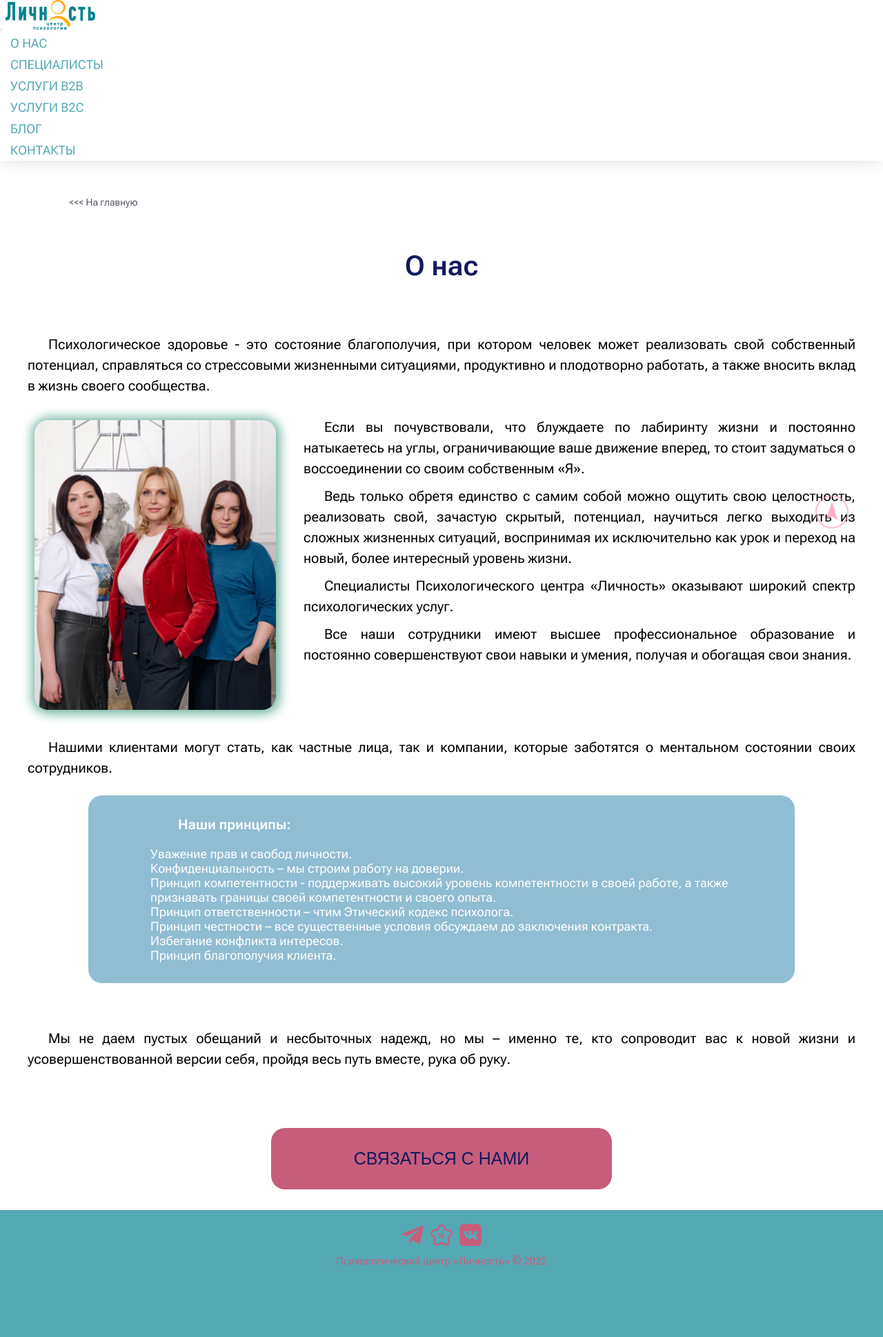
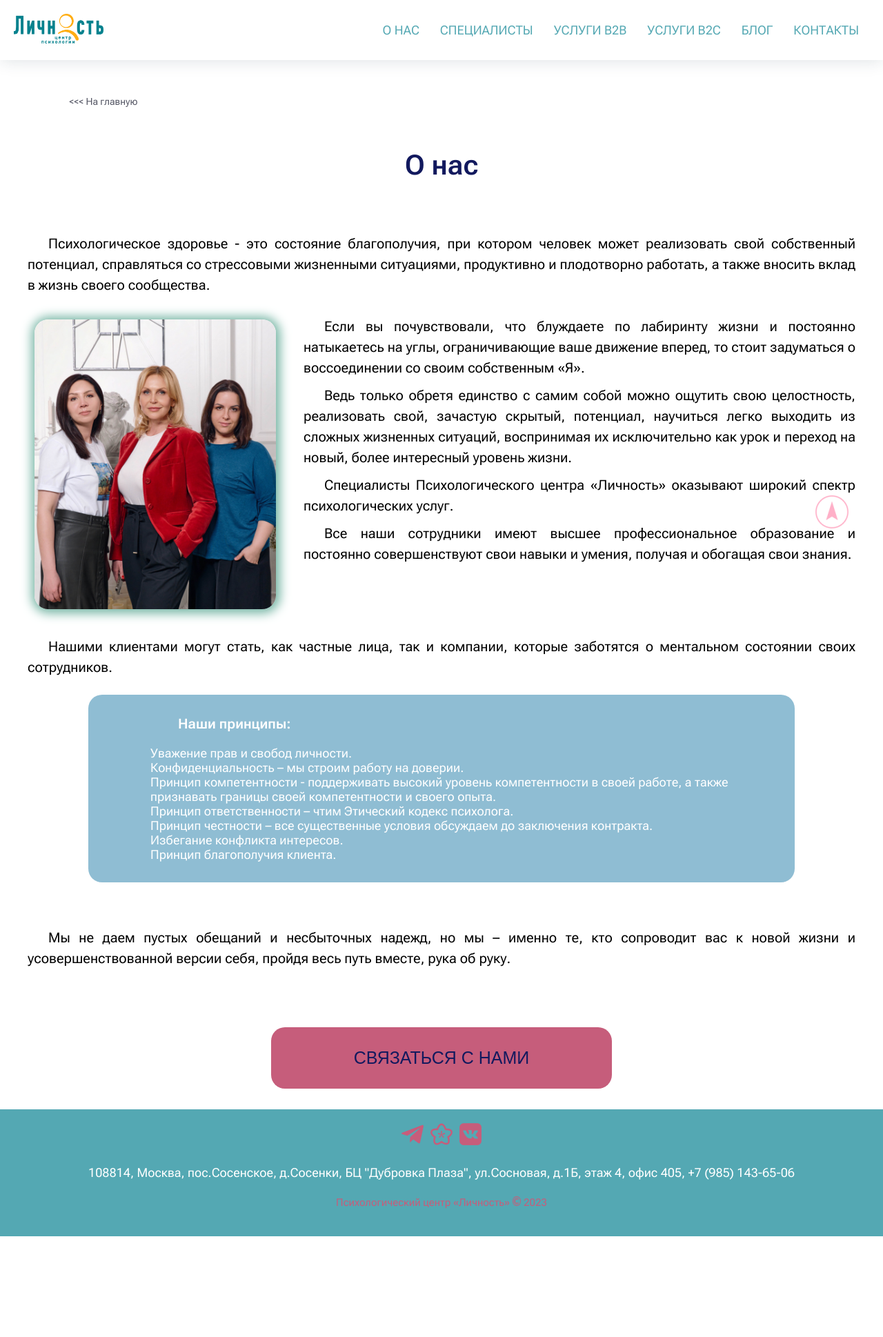
Before and after one commit to Anna-0212/lichnost, a plain HTML site: page we.html in a window 1280 px wide. Shown: the whole page at 69% size. After the commit the page ends 1792 px from the top, so only its background shows below. Drawn offline with Linux system fonts and the light colour scheme.

Commit message:
Update we.html

```diff
--- a/we.html
+++ b/we.html
@@ -12,22 +12,22 @@
     <link href="https://fonts.googleapis.com/css2?family=Roboto+Flex:opsz,wght@8..144,400;8..144,600&display=swap" rel="stylesheet">
 </head>
 <body>
-
+<!--
 <header class="header open">
-    <div class="container header_container">
+    <div class="container header_container"> -->
 
         <!-- кнопка бургера -->
-        <button class="header__burger-btn" id="burger">
+        <!-- <button class="header__burger-btn" id="burger">
             <span></span><span></span><span></span>
-        </button>
+        </button> -->
 
         <!-- лого -->
-        <a href="index.html" class="logo">
+        <!-- <a href="index.html" class="logo">
             <img class="logo_img" href="index.html" src="images/lichnost.png" alt="Lichnost" >
-        </a>
+        </a> -->
 
         <!-- меню -->
-        <nav class="menu">
+        <!-- <nav class="menu">
             <ul class="menu_list">
                 <li class="menu_item">
                     <a class="menu_link" href="we.html" >О нас</a>
@@ -50,9 +50,48 @@
             </ul>
         </nav>
     </div>
-</header>
+</header> -->
 
 
+<header class="header">
+    <!-- <div class="container header_container"> -->
+        <div>
+
+<nav class="navbar">
+    <!-- LOGO -->
+    <a href="index.html" class="logo">
+        <img class="logo_img" href="index.html" src="images/lichnost.png" alt="Lichnost" >
+    </a>
+
+    <!-- menu  -->
+    <ul class="nav-links">
+        <!-- button burger  -->
+        <input type="checkbox" id="checkbox_toggle" />
+        <label for="checkbox_toggle" class="hamburger"><span class="hamburger-line"></span></label>
+        <div class="menu">
+            <li class="menu_item">
+                <a class="menu_link" href="we.html" >О нас</a>
+            </li>
+            <li class="menu_item">
+                <a class="menu_link" href="about.html" >Специалисты</a>
+            </li>
+            <li class="menu_item">
+                <a class="menu_link" href="bb.html" >Услуги В2В</a>
+            </li>
+            <li class="menu_item">
+                <a class="menu_link" href="bc.html" >Услуги В2С</a>
+            </li>
+            <li class="menu_item">
+                <a class="menu_link" href="blog.html" >Блог</a>
+            </li>
+            <li class="menu_item">
+                <a class="menu_link" href="contacts.html" > Контакты</a>
+            </li>
+        </div>
+    </ul>
+</nav>
+</div>
+</header>
 
 <section class="home">
     <div class="container">
@@ -61,7 +100,6 @@
         </a>
     </div>
 </section>
-
 
 <section class="main">
         <div class="container">
@@ -146,8 +184,11 @@
                 <img class="socialMedia" src="images/footer/vk.png" alt="VK">
             </a>
         </div>
+        <div class="container-address-footer">
+            <p class="address-footer">108814, Москва, пос.Сосенское, д.Сосенки, БЦ "Дубровка Плаза", ул.Сосновая, д.1Б, этаж 4, офис 405, +7 (985) 143-65-06</p>
+        </div>
         <div class="container-copyright">
-            <p class="copyright"> Психологический центр «Личность»<img class="copy-logo" src="images/footer/copyright.png" alt="copyright">2022 </p>
+            <p class="copyright"> Психологический центр «Личность»<img class="copy-logo" src="images/footer/copyright.png" alt="copyright">2023 </p>
         </div>
     </div>
 </footer>
@@ -159,12 +200,7 @@
     </a>
 </section>
 
+    <script defer src="script.js"></script>
 
-    <!-- <script src="https://ajax.googleapis.com/ajax/libs/jquery/2.1.3/jquery.min.js"></script>     -->
-
-    <!-- <script src="https://cdnjs.cloudflare.com/ajax/libs/gsap/3.11.3/gsap.min.js"></script> -->
-    <!-- <script src="https://cdnjs.cloudflare.com/ajax/libs/gsap/3.11.3/TextPlugin.min.js"></script> -->
-
-    <script defer src="script.js"></script>
 </body>
 </html>
```
